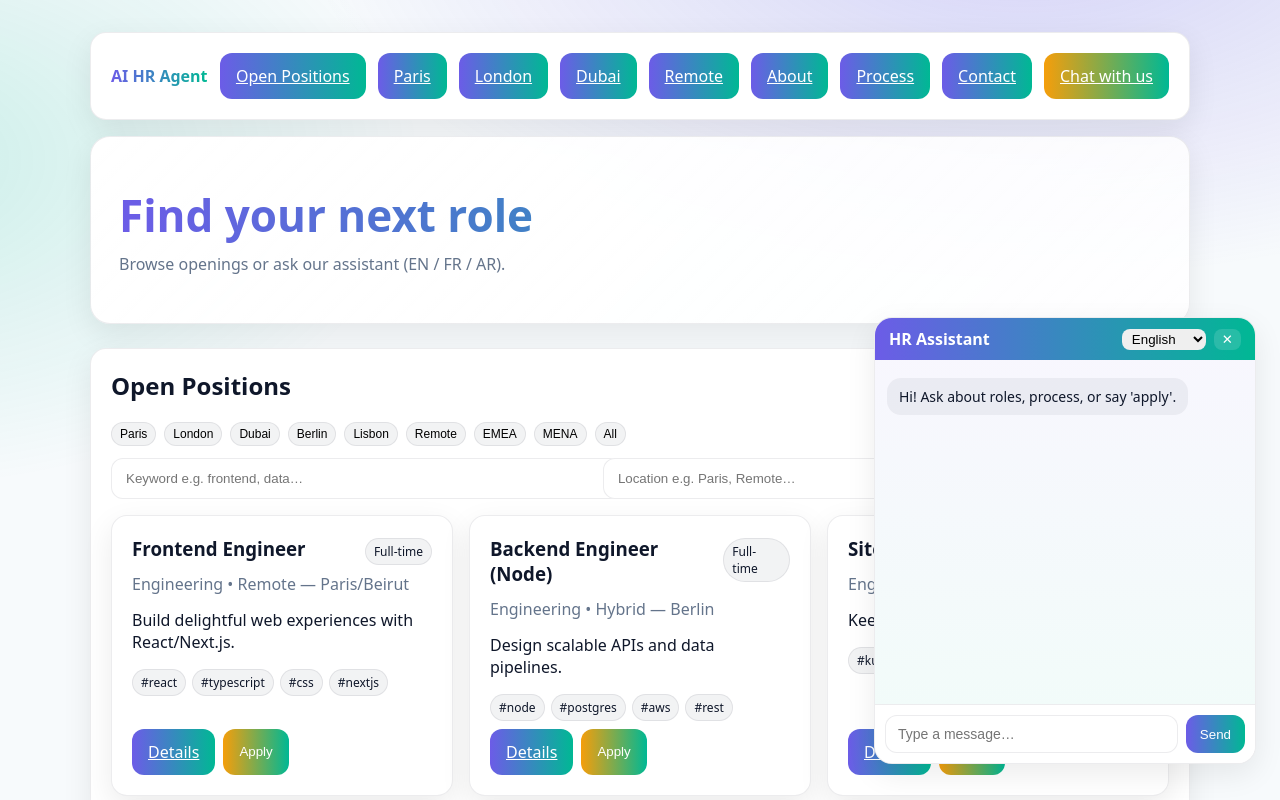
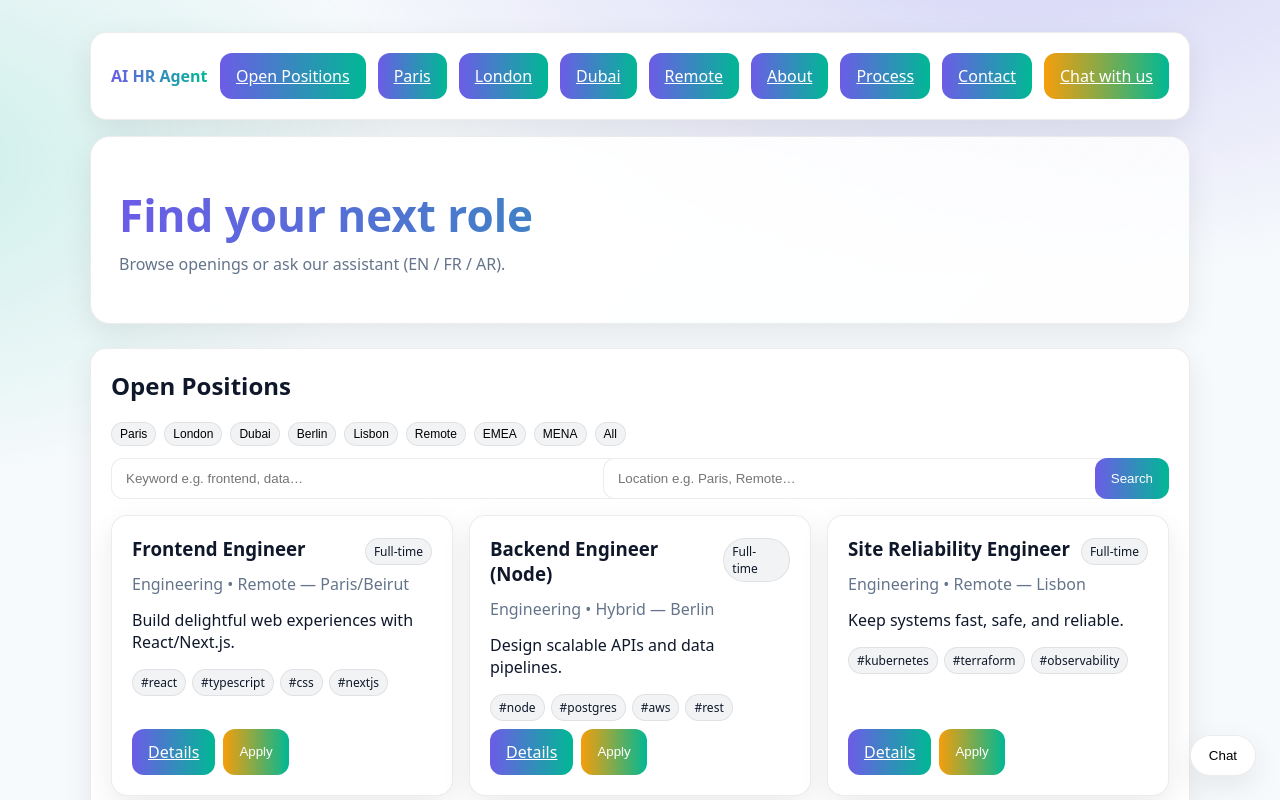
Before and after one commit to joelleaa31-hub/ai-hr-agent-, a Next.js app: page / in a window 1280 px wide. Shown: the top 800 px of the page. Built offline with nearby package versions, Linux system fonts and the light colour scheme.

Commit message:
Update ChatWidget.jsx

```diff
--- a/components/ChatWidget.jsx
+++ b/components/ChatWidget.jsx
@@ -1,92 +1,110 @@
+/* components/ChatWidget.jsx */
 "use client";
 import { useEffect, useMemo, useRef, useState } from "react";
 
 const LOCALES = [
   { code: "en", label: "English", dir: "ltr" },
   { code: "fr", label: "Français", dir: "ltr" },
-  { code: "ar", label: "العربية", dir: "rtl" }
+  { code: "ar", label: "العربية", dir: "rtl" },
 ];
 
 export default function ChatWidget() {
-  const [open, setOpen] = useState(true);
+  // Start closed so clicking "Chat with us" visibly opens it
+  const [open, setOpen] = useState(false);
   const [locale, setLocale] = useState(LOCALES[0]);
   const [loading, setLoading] = useState(false);
   const [messages, setMessages] = useState([
     { role: "assistant", content: "Hi! Ask about roles, process, or say 'apply'." },
   ]);
+
   const inputRef = useRef(null);
   const scrollRef = useRef(null);
 
-  // keep scrolled to last message
+  // Keep scrolled to the latest message
   useEffect(() => {
     scrollRef.current?.scrollTo({ top: scrollRef.current.scrollHeight, behavior: "smooth" });
   }, [messages, open]);
 
-  // open the widget when the URL hash is #chat, and expose window.openHRChat()
+  // ✅ Open the widget when URL hash is #chat (hook INSIDE the component)
   useEffect(() => {
     if (typeof window === "undefined") return;
 
-    // allow programmatic open (used by links/buttons)
+    // Optional helper for programmatic open: window.openHRChat()
     window.openHRChat = () => setOpen(true);
 
-    const onHash = () => {
+    const openIfHashIsChat = () => {
       if (window.location.hash === "#chat") setOpen(true);
     };
-    window.addEventListener("hashchange", onHash);
 
-    // open immediately if user already has #chat in URL
-    onHash();
+    window.addEventListener("hashchange", openIfHashIsChat);
+    openIfHashIsChat(); // open immediately if URL already has #chat
 
-    return () => window.removeEventListener("hashchange", onHash);
+    return () => window.removeEventListener("hashchange", openIfHashIsChat);
   }, []);
 
   const placeholder = useMemo(
-    () => ({ en: "Type a message…", fr: "Écrivez un message…", ar: "اكتب رسالة…" }[locale.code]),
+    () =>
+      ({
+        en: "Type a message…",
+        fr: "Écrivez un message…",
+        ar: "اكتب رسالة…",
+      }[locale.code]),
     [locale.code]
   );
 
   async function send() {
     const text = (inputRef.current?.value ?? "").trim();
     if (!text) return;
+
     setMessages((m) => [...m, { role: "user", content: text }]);
     if (inputRef.current) inputRef.current.value = "";
     setLoading(true);
 
     try {
-      // Job search shortcut: try our Jobs API first for job-like queries
-      const looksLikeJobs = /job|role|opening|position|apply|hiring|vacancy|وظيفة|فرصة|توظيف|offre|poste/i.test(text);
+      // 1) If user asks about jobs/openings, hit our Jobs API first for instant results
+      const looksLikeJobs =
+        /job|role|opening|position|apply|hiring|vacancy|وظيفة|فرصة|توظيف|offre|poste/i.test(text);
+
       if (looksLikeJobs) {
         const res = await fetch("/api/jobs/search", {
           method: "POST",
           headers: { "Content-Type": "application/json" },
-          body: JSON.stringify({ q: text, location: "" })
+          body: JSON.stringify({ q: text, location: "" }),
         });
         const data = await res.json();
         const jobs = data.jobs || [];
         if (jobs.length) {
-          const list = jobs.slice(0, 3).map(j => `• ${j.title} — ${j.location}`).join("\n");
+          const list = jobs
+            .slice(0, 3)
+            .map((j) => `• ${j.title} — ${j.location}`)
+            .join("\n");
+
           const note =
             locale.code === "fr"
               ? `Voici les meilleurs postes correspondant à votre recherche:\n${list}\n\nAllez à la section *Open Positions* pour postuler.`
               : locale.code === "ar"
               ? `هذه أفضل الوظائف المطابقة لبحثك:\n${list}\n\nاذهب إلى قسم *الوظائف المتاحة* للتقديم.`
               : `Here are the top matches:\n${list}\n\nScroll to *Open Positions* below to apply.`;
+
           setMessages((m) => [...m, { role: "assistant", content: note }]);
           setLoading(false);
-          return;
+          return; // done
         }
       }
 
-      // Otherwise call the AI chat API
+      // 2) Otherwise, call the AI chat API
       const r = await fetch("/api/chat", {
         method: "POST",
         headers: { "Content-Type": "application/json" },
-        body: JSON.stringify({ message: text, locale: locale.code })
+        body: JSON.stringify({ message: text, locale: locale.code }),
       });
       const data = await r.json();
       setMessages((m) => [...m, { role: "assistant", content: data.reply ?? "(no reply)" }]);
     } catch {
-      setMessages((m) => [...m, { role: "assistant", content: "Sorry, something went wrong." }]);
+      setMessages((m) => [
+        ...m,
+        { role: "assistant", content: "Sorry, something went wrong." },
+      ]);
     } finally {
       setLoading(false);
     }
@@ -122,7 +140,9 @@ export default function ChatWidget() {
               <select
                 aria-label="Language"
                 value={locale.code}
-                onChange={(e) => setLocale(LOCALES.find((l) => l.code === e.target.value) ?? LOCALES[0])}
+                onChange={(e) =>
+                  setLocale(LOCALES.find((l) => l.code === e.target.value) ?? LOCALES[0])
+                }
                 style={{ borderRadius: 8, padding: "2px 6px", border: "none" }}
               >
                 {LOCALES.map((l) => (
@@ -134,7 +154,13 @@ export default function ChatWidget() {
               <button
                 onClick={() => setOpen(false)}
                 aria-label="Close"
-                style={{ borderRadius: 8, border: "none", padding: "2px 8px", background: "#ffffff22", color: "#fff" }}
+                style={{
+                  borderRadius: 8,
+                  border: "none",
+                  padding: "2px 8px",
+                  background: "#ffffff22",
+                  color: "#fff",
+                }}
               >
                 ✕
               </button>
@@ -152,7 +178,10 @@ export default function ChatWidget() {
             }}
           >
             {messages.map((m, i) => (
-              <div key={i} style={{ textAlign: m.role === "user" ? "right" : "left", margin: "6px 0" }}>
+              <div
+                key={i}
+                style={{ textAlign: m.role === "user" ? "right" : "left", margin: "6px 0" }}
+              >
                 <span
                   style={{
                     display: "inline-block",
@@ -172,12 +201,26 @@ export default function ChatWidget() {
           </div>
 
           {/* Input */}
-          <div style={{ display: "flex", gap: 8, padding: 10, borderTop: "1px solid var(--line)", background: "#fff" }}>
+          <div
+            style={{
+              display: "flex",
+              gap: 8,
+              padding: 10,
+              borderTop: "1px solid var(--line)",
+              background: "#fff",
+            }}
+          >
             <input
               ref={inputRef}
               placeholder={placeholder}
               onKeyDown={(e) => e.key === "Enter" && send()}
-              style={{ flex: 1, border: "1px solid var(--line)", borderRadius: 12, padding: "10px 12px", fontSize: 14 }}
+              style={{
+                flex: 1,
+                border: "1px solid var(--line)",
+                borderRadius: 12,
+                padding: "10px 12px",
+                fontSize: 14,
+              }}
             />
             <button
               onClick={send}
@@ -194,10 +237,17 @@ export default function ChatWidget() {
           </div>
         </div>
       )}
+
       {!open && (
         <button
           onClick={() => setOpen(true)}
-          style={{ border: "1px solid var(--line)", borderRadius: 999, padding: "12px 18px", background: "#fff", boxShadow: "var(--shadow)" }}
+          style={{
+            border: "1px solid var(--line)",
+            borderRadius: 999,
+            padding: "12px 18px",
+            background: "#fff",
+            boxShadow: "var(--shadow)",
+          }}
         >
           Chat
         </button>
```
